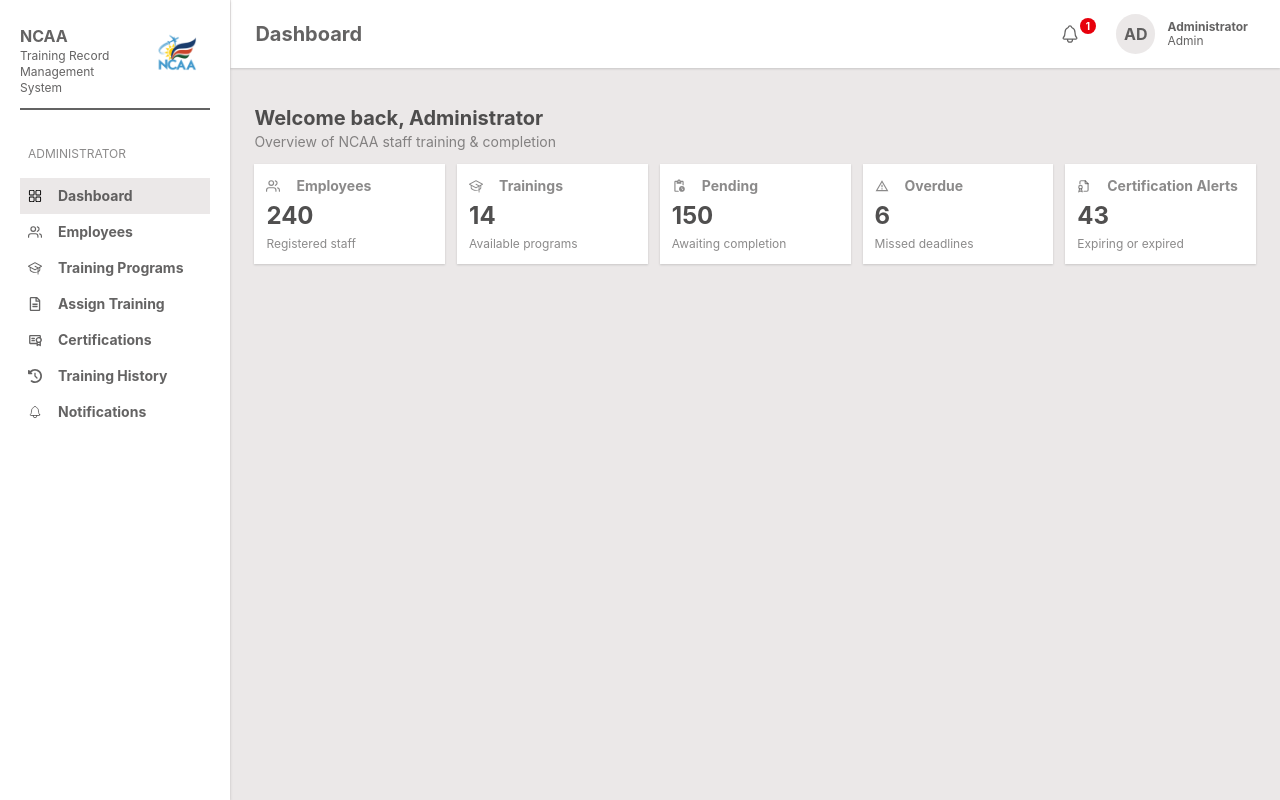
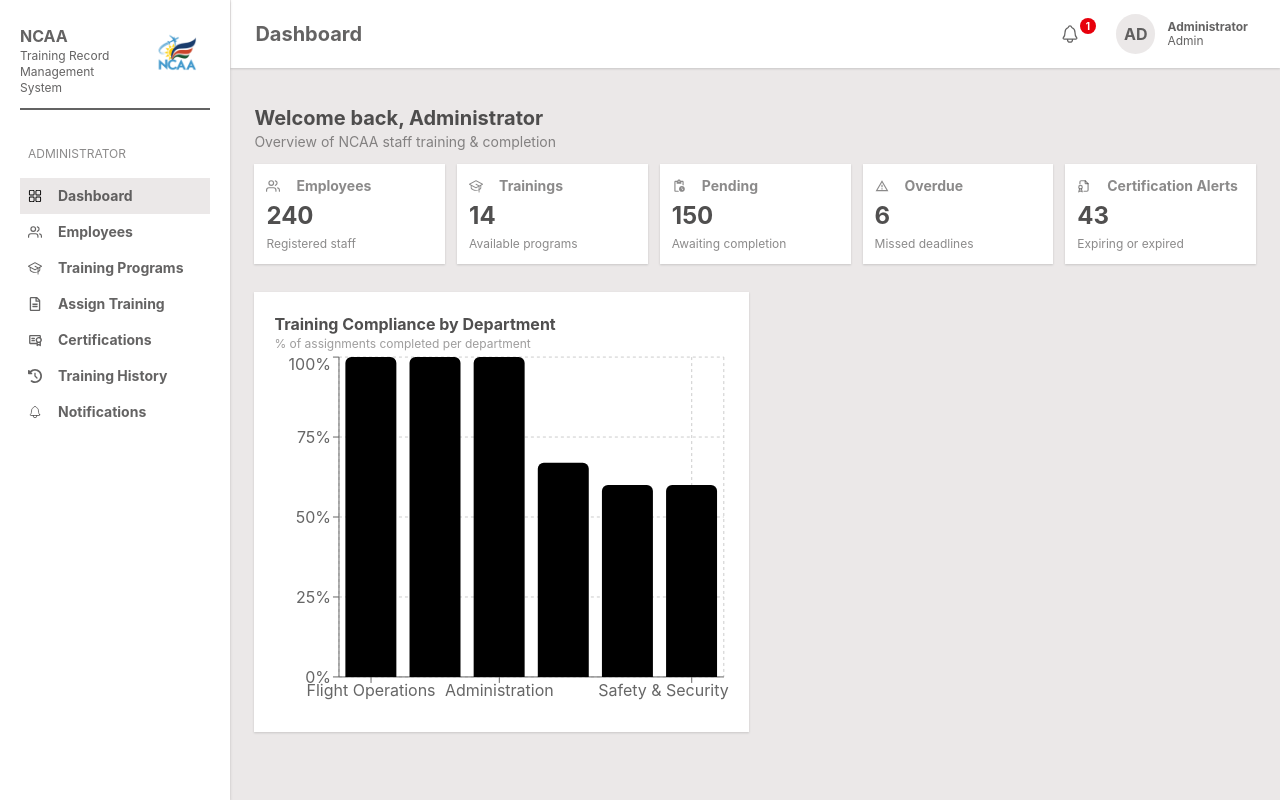
Before and after one commit to Tjitouua/ncaa, a React (Vite) app: page /admin/dashboard in a window 1280 px wide. Built offline with nearby package versions, Linux system fonts and the light colour scheme.

Commit message:
Started with the Admin dashboard graphs

```diff
--- a/package.json
+++ b/package.json
@@ -15,6 +15,7 @@
     "react-dom": "^19.2.6",
     "react-icons": "^5.6.0",
     "react-router-dom": "^7.15.0",
+    "recharts": "^2.12.7",
     "tailwindcss": "^4.3.0"
   },
   "devDependencies": {
--- a/src/pages/administrator/components/DashboardPart.tsx
+++ b/src/pages/administrator/components/DashboardPart.tsx
@@ -4,6 +4,7 @@
 import { MdOutlinePendingActions } from "react-icons/md";
 import { TbFileCertificate } from "react-icons/tb";
 import { MdOutlineWarningAmber } from "react-icons/md";
+import ComplianceGraph from "../ui/ComplianceGraph";
 
 
 
@@ -74,6 +75,10 @@
                  />
                 ))}
             </div>
+            {/* Graphs Div  */}
+            <div className="w-full py-5 grid grid-cols-1 md:grid-cols-2 gap-3">
+                <ComplianceGraph />
+            </div>
         </div>
      );
 }
--- /dev/null
+++ b/src/pages/administrator/ui/ComplianceGraph.tsx
@@ -0,0 +1,63 @@
+import {
+    BarChart,
+    Bar,
+    XAxis,
+    YAxis,
+    CartesianGrid,
+    Tooltip,
+    ResponsiveContainer,
+  } from "recharts";
+
+
+
+  const data = [
+    {
+       name: "Flight Operations",
+       percentage: 100
+    },
+    {
+        name: "Engineering",
+        percentage: 100
+     },
+     {
+        name: "Administration",
+        percentage: 100
+     },
+     {
+        name: "Aerodromes",
+        percentage: 67
+     },
+     {
+        name: "Air Navigation",
+        percentage: 60
+     },
+     {
+        name: "Safety & Security",
+        percentage: 60
+     }
+  ]
+
+
+
+const ComplianceGraph = () => {
+     return (
+        <div className="p-5 flex flex-col bg-white shadow-xs shadow-secondary/20 h-[55vh]">
+           <label className="font-bold">Training Compliance by Department</label>
+           <label className="text-xs text-secondary/50">% of assignments completed per department</label>
+
+           <div className="flex-1 w-full">
+           <ResponsiveContainer width="100%" height="100%">
+                   <BarChart data={data}>
+                       <CartesianGrid strokeDasharray="3 3" />
+                       <XAxis dataKey="name" />
+                       <YAxis domain={[0, 100]} tickFormatter={(tick) => `${tick}%`} />
+                       <Tooltip formatter={(value) => `${value}%`} />
+                       <Bar dataKey="percentage" radius={[6, 6, 0, 0]} />
+                   </BarChart>
+           </ResponsiveContainer>
+           </div>
+        </div>
+     )
+}
+
+export default ComplianceGraph;
```
Also changed, not shown: 1 other file (tests, documents, lock files or other folders).
